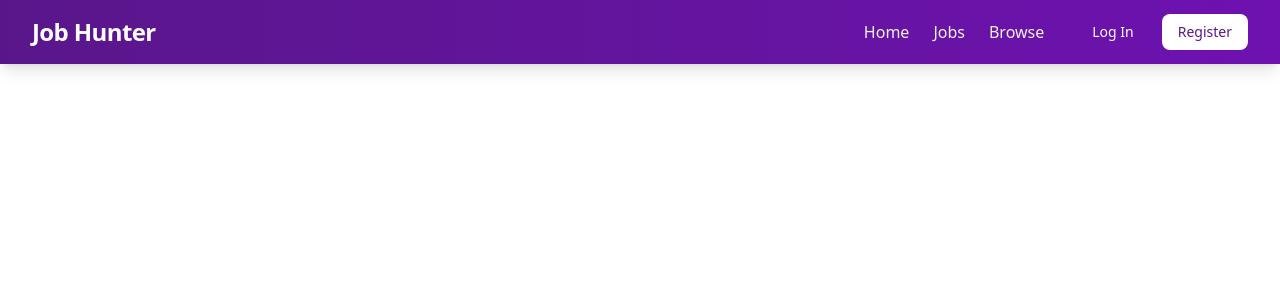
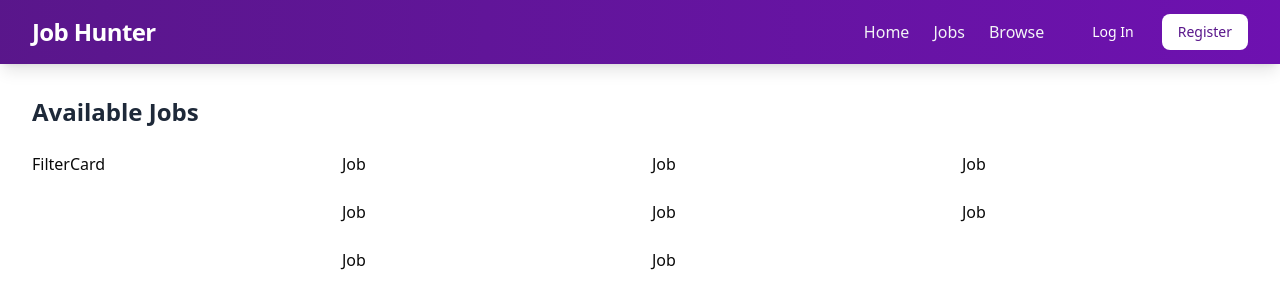
Before and after one commit to soumilidas03/job-Portal, a React (Vite) app in the folder client/: page /jobs in a window 1280 px wide. Shown: the top 308 px of the page. Built offline with nearby package versions, Linux system fonts and the light colour scheme.

Commit message:
Update some files

```diff
--- a/client/src/components/FilterCard.jsx
+++ b/client/src/components/FilterCard.jsx
@@ -1,7 +1,7 @@
 import React from "react";
 
 const FilterCard = () => {
-  return <div></div>;
+  return <div>FilterCard</div>;
 };
 
 export default FilterCard;
--- a/client/src/components/Job.jsx
+++ b/client/src/components/Job.jsx
@@ -1,11 +1,7 @@
-import React from 'react'
+import React from "react";
 
 const Job = () => {
-  return (
-    <div>
+  return <div>Job</div>;
+};
 
-    </div>
-  )
-}
-
-export default Job
+export default Job;
--- a/client/src/components/Jobs.jsx
+++ b/client/src/components/Jobs.jsx
@@ -1,16 +1,47 @@
-import React from 'react'
-import Navbar from './shared/navbar'
-import FilterCard from './FilterCard'
-import Job from './Job'
+import React from "react";
+import Navbar from "./shared/navbar";
+import FilterCard from "./FilterCard";
+import Job from "./Job";
+
+const jobsArray = [1, 2, 3, 4, 5, 6, 7, 8];
 
 const Jobs = () => {
   return (
-    <div>
-        <Navbar/>
-        <FilterCard/>
-        <Job/>
-    </div>
-  )
-}
+    <>
+      <Navbar />
 
-export default Jobs
+      <div className="max-w-7xl mx-auto px-4 sm:px-6 lg:px-8 py-8">
+        {/* Page Header */}
+        <h1 className="text-2xl font-semibold text-gray-800 mb-6">
+          Available Jobs
+        </h1>
+
+        <div className="grid grid-cols-1 lg:grid-cols-4 gap-6">
+          {/* Filter Section */}
+          <aside className="lg:col-span-1">
+            <FilterCard />
+          </aside>
+
+          {/* Jobs Section */}
+          <section className="lg:col-span-3">
+            {jobsArray.length === 0 ? (
+              <div className="flex items-center justify-center h-40 border rounded-lg bg-gray-50">
+                <span className="text-gray-500 text-lg">
+                  No jobs found. Try adjusting filters.
+                </span>
+              </div>
+            ) : (
+              <div className="grid grid-cols-1 sm:grid-cols-2 xl:grid-cols-3 gap-6">
+                {jobsArray.map((job, index) => (
+                  <Job key={index} />
+                ))}
+              </div>
+            )}
+          </section>
+        </div>
+      </div>
+    </>
+  );
+};
+
+export default Jobs;
```
